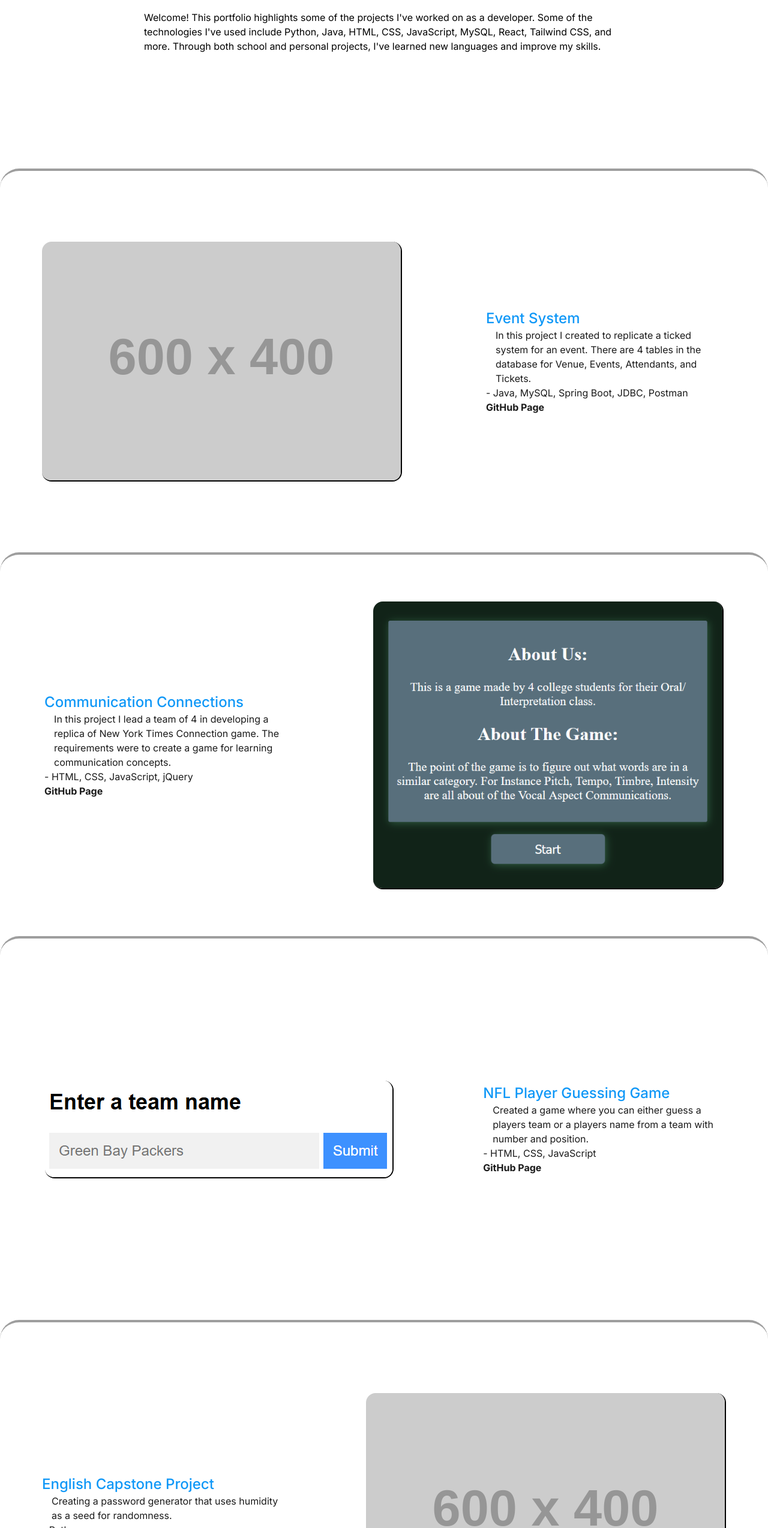
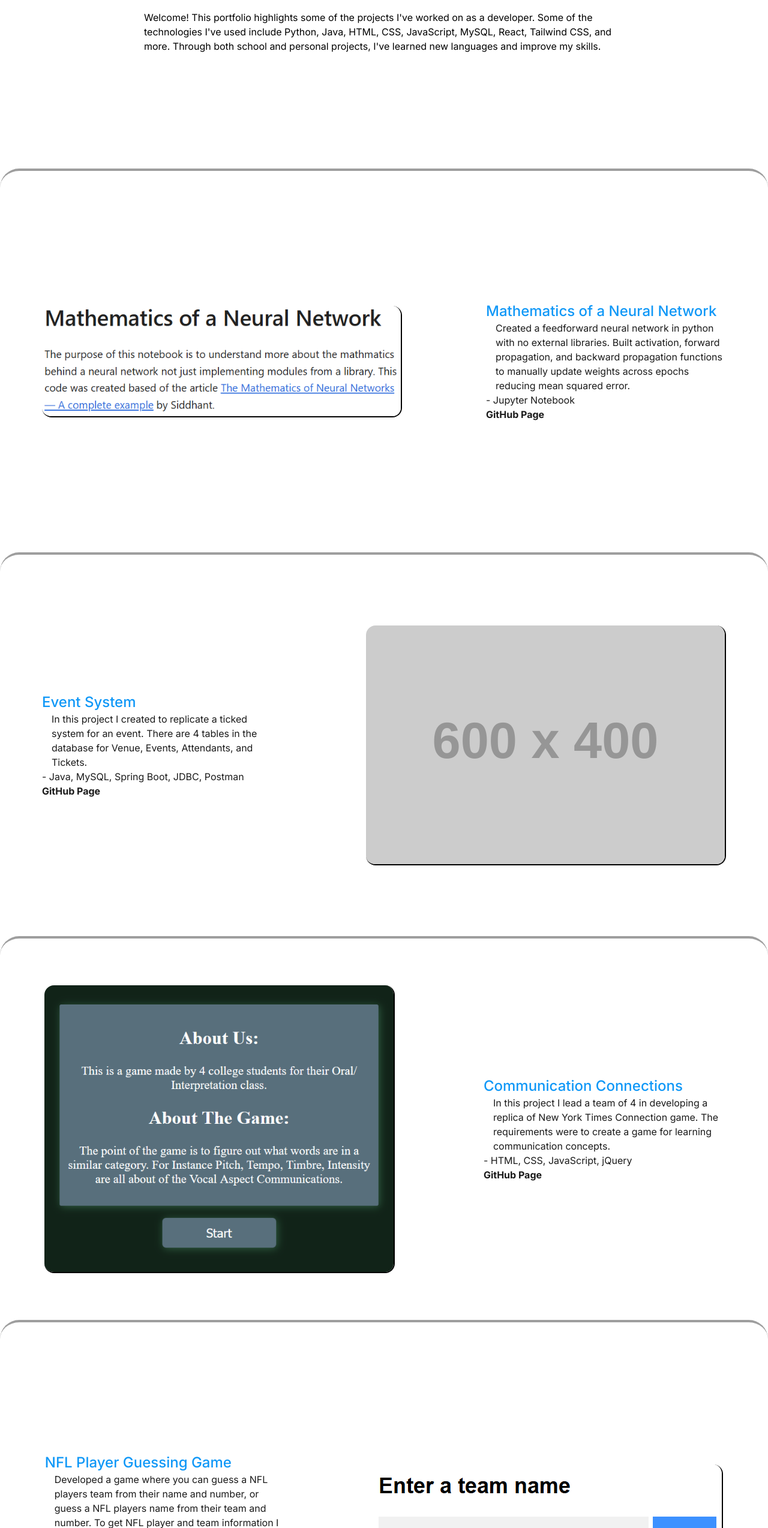
Before and after one commit to bschroedl/portfolio-project-main, a React (Vite) app: page / in a window 1280 px wide. Shown: the part 252-2800 px from the top of the page at 60% size. Built offline with nearby package versions, Linux system fonts and the light colour scheme.

Commit message:
Update text and add new project

```diff
--- a/src/layouts/ProjectList.jsx
+++ b/src/layouts/ProjectList.jsx
@@ -1,55 +1,61 @@
 import Projects from "../components/Projects.jsx";
 import ConnectionsImage from "../assets/CommunicationConnections.png";
 import PlayerGuessGame from "../assets/PlayerGuessGame.png";
+import NeuralNetwork from "../assets/NerualNetwork.png";
 
 
 function ProjectList() {
-    // const projectList = [
-    //     {id: 1, title: 'RESTful API Development', description: '' +
-    //             'Created Java application to simulate an API for event tickets.' +
-    //             'Developed a RESTful API using Spring Boot to handle API calls, ensuring communication between client and server.' +
-    //             'Connected API to MySQL database using JDBC for manual queries.' +
-    //             'Conducted testing using Postman to verify the functionality of the API endpoints.',
-    //         imageLink: ConnectionsImage},
-    //     {id: 2, title: 'Two', description: 'Twice the x', imageLink: PlayerGuessGame},
-    //     {id: 3, title: 'Three', description: 'Triplets', imageLink: 'https://placehold.co/600x400?text=Code+Only'},
-    // ]
-
-    // TODO Fix text and make it good
-    // TODO add python neural network project
 
     const projects = [
         {
+            title: 'Mathematics of a Neural Network',
+            description: 'Created a feedforward neural network in python with no external libraries. ' +
+                'Built activation, forward propagation, and backward propagation functions to manually update weights across epochs reducing mean squared error. ' +
+                '',
+            languages: 'Jupyter Notebook',
+            imageLink: NeuralNetwork,
+            gitHubLink: 'https://github.com/bschroedl/Mathematics-of-a-Neural-Network',
+            date: 'September 2025',
+        },
+        {
             title: 'Event System',
             description: 'In this project I created to replicate a ticked system for an event. ' +
-                'There are 4 tables in the database for Venue, Events, Attendants, and Tickets.',
+                'There are 4 tables in the database for Venue, Events, Attendants, and Tickets. ' +
+                '',
             languages: 'Java, MySQL, Spring Boot, JDBC, Postman',
             imageLink: 'https://placehold.co/600x400?text=Code+Only',
             gitHubLink: 'https://github.com/bschroedl/EventSystem',
+            date: 'February 2025',
         },
         {
             title: 'Communication Connections',
             description: 'In this project I lead a team of 4 in developing a replica of New York Times Connection game. ' +
-                'The requirements were to create a game for learning communication concepts.',
+                'The requirements were to create a game for learning communication concepts. ' +
+                '',
             languages: 'HTML, CSS, JavaScript, jQuery',
             imageLink: ConnectionsImage,
             gitHubLink: 'https://github.com/bschroedl/Connections_V2',
+            date: 'April 2024',
         },
         {
             title: 'NFL Player Guessing Game',
-            description: 'Created a game where you can either guess a players team or a players name from a team with number and position.' +
+            description: 'Developed a game where you can guess a NFL players team from their name and number, or guess a NFL players name from their team and number. ' +
+                'To get NFL player and team information I used an API from RapidAPI. ' +
                 '',
             languages: 'HTML, CSS, JavaScript',
             imageLink: PlayerGuessGame,
             gitHubLink: 'https://github.com/bschroedl/NFL-Player-Guessing-Game',
+            date: 'October 2023',
         },
         {
             title: 'English Capstone Project',
-            description: 'Creating a password generator that uses humidity as a seed for randomness.' +
+            description: 'Created a password generator that uses humidity as a seed for randomness. ' +
+                'While this seed could be found, I tried to get some random data that was naturally generated. ' +
                 '',
             languages: 'Python',
             imageLink: 'https://placehold.co/600x400?text=Code+Only',
             gitHubLink: 'https://github.com/bschroedl/Capstone-Project',
+            date: 'April 2023',
         },
     ]
 
@@ -63,6 +69,7 @@ function ProjectList() {
                     imageLink={project.imageLink}
                     gitHubLink={project.gitHubLink}
                     languages={project.languages}
+                    date={project.date}
                     reverse={index % 2 === 1}
                 />
             ))}
```
